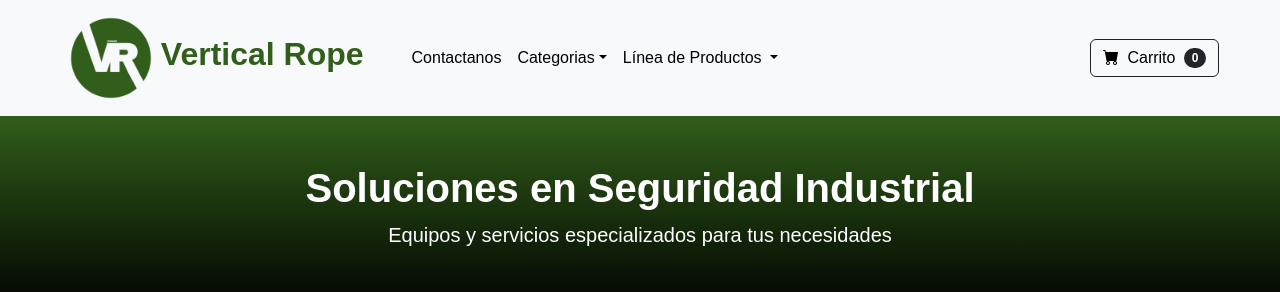
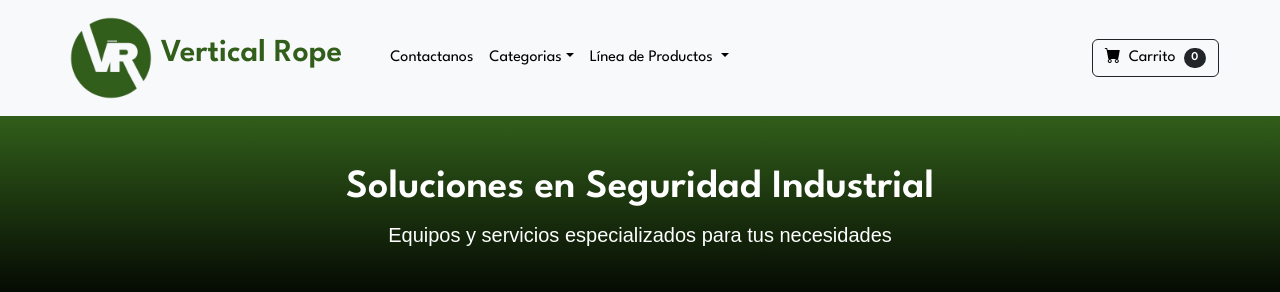
Before and after one commit to jhoelmaye99-a11y/Vertical-Rope, a plain HTML site: page index.html in a window 1280 px wide. Shown: the top 292 px of the page. Drawn offline with nearby package versions, Linux system fonts and the light colour scheme.

Commit message:
Actualización de estilos y carrito

```diff
--- a/css/custom.css
+++ b/css/custom.css
@@ -4,6 +4,12 @@
   --black: #000000;
   --white: #FFFFFF;
 }
+
+/* Aplicar League Spartan a la navbar */
+.navbar, .navbar-brand, .navbar-nav .nav-link {
+  font-family: 'League Spartan', sans-serif !important;
+}
+
 
 /* Forzar color negro en todos los links de la navbar */
 .navbar-light .navbar-nav .nav-link {
--- a/index.html
+++ b/index.html
@@ -10,6 +10,7 @@
         <link rel="icon" type="image/x-icon" href="assets/favicon.ico" />
         <!-- Bootstrap icons-->
         <link href="https://cdn.jsdelivr.net/npm/bootstrap-icons@1.5.0/font/bootstrap-icons.css" rel="stylesheet" />
+        <link href="https://fonts.googleapis.com/css2?family=League+Spartan:wght@400;600&display=swap" rel="stylesheet">
         <!-- Core theme CSS (includes Bootstrap)-->
         <link href="css/styles.css" rel="stylesheet" />
         <link href="css/custom.css" rel="stylesheet" />
```
Also changed, not shown: arborismo.html (+1 -0 lines), carrito.html (+1 -0 lines), contactanos.html (+1 -0 lines), proteccion_personal.html (+1 -0 lines), rescate_emergencias.html (+1 -0 lines), sistemas_ingenieria.html (+1 -0 lines), trabajo_alturas.html (+1 -0 lines).
